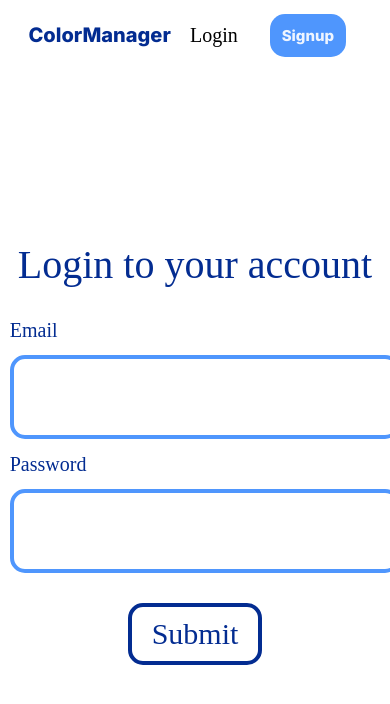
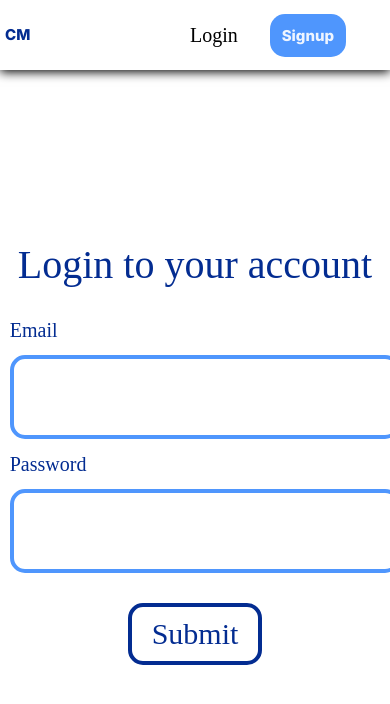
Before and after one commit to BarajasY/ColorManager, a React (Vite) app in the folder Client/: page /login in a window 390 px wide. Shown: the top 704 px of the page. Built offline with nearby package versions, Linux system fonts and the light colour scheme; a web font is replaced by a local one.

Commit message:
Improved responsiveness

```diff
--- a/Client/src/components/AddColor/AddColor.css
+++ b/Client/src/components/AddColor/AddColor.css
@@ -107,3 +107,26 @@
     color: var(--colorb12);
     cursor: pointer;
 }
+
+@media only screen and (max-width: 991px) {
+    .addContainer h1 {
+        font-size: 30px;
+    }
+
+    .addContent {
+        flex-direction: column;
+    }
+
+    .addInputSpace {
+        width: 100%;
+        margin: 0;
+    }
+
+    .addContainer section {
+        flex-direction: column;
+    }
+
+    .addPreview {
+        margin: 20px;
+    }
+}
--- a/Client/src/components/Browse/Browse.css
+++ b/Client/src/components/Browse/Browse.css
@@ -72,10 +72,14 @@
     transform: translateY(-25px);
 }
 
-@media only screen and (max-width: 992px) {
+@media only screen and (max-width: 991px) {
     .content {
         grid-template-columns: auto auto;
         width: 100%;
+    }
+
+    .colorsWrapper {
+        margin: 10px;
     }
 
     .colorsWrapper h1 {
@@ -93,15 +97,3 @@
         margin-right: 10px;
     }
 }
-
-/* @media only screen and (max-width: 410px) {
-    .colorsWrapper {
-        width: 95%;
-        padding: 0px;
-        margin: 0px;
-    }
-
-    .colorsContainer {
-        width: 100%;
-    }
-} */
--- a/Client/src/components/Loading/Loading.tsx
+++ b/Client/src/components/Loading/Loading.tsx
@@ -21,7 +21,7 @@ const Loading = () => {
             <motion.h1
             initial={{y: -100, opacity: 0}}
             whileInView={{y: 0, opacity: 1}}
-            transition={{duration: 2}} style={{color: 'var(--suplementarycolor)'}}>Y</motion.h1>
+            transition={{duration: 2}} style={{color: 'var(--suplementarycolor)'}}>C</motion.h1>
         </motion.section>
         <motion.section>
             <motion.h1 initial={{y: 100, opacity: 0}} whileInView={{y: 0, opacity: 1}} transition={{duration: 2}} style={{color: 'var(--colorb12)'}}>M</motion.h1>
--- a/Client/src/components/Navbar/Navbar.css
+++ b/Client/src/components/Navbar/Navbar.css
@@ -4,8 +4,10 @@
     height: 70px;
     display: flex;
     background: var(--colorb1);
-    position: block;
+    position: relative;
     justify-content: center;
+    z-index: 2;
+    box-shadow: 0px 2px 10px black;
 }
 
 .navbarLogo {
@@ -174,8 +176,12 @@
         width: 40%;
     }
 
-    .navbarLogo {
+    .navbarLogo{
         width: 60%;
+    }
+
+    .navbarLogo h1 {
+        font-size: 15px;
     }
 
     .Logout {
--- a/Client/src/components/Navbar/Navbar.tsx
+++ b/Client/src/components/Navbar/Navbar.tsx
@@ -32,7 +32,7 @@ const Navbar = () => {
   return (
     <motion.div className="navbarContainer" initial={{y: -70}} animate={{y:0}}>
       <div className="navbarLogo">
-        <h1><Link to="/home">ColorManager</Link></h1>
+        <h1><Link to="/home">{screen.width > 991 ? "ColorManager" : "CM"}</Link></h1>
       </div>
       <div className="navbarButtons">
         {LoggedIn
```
